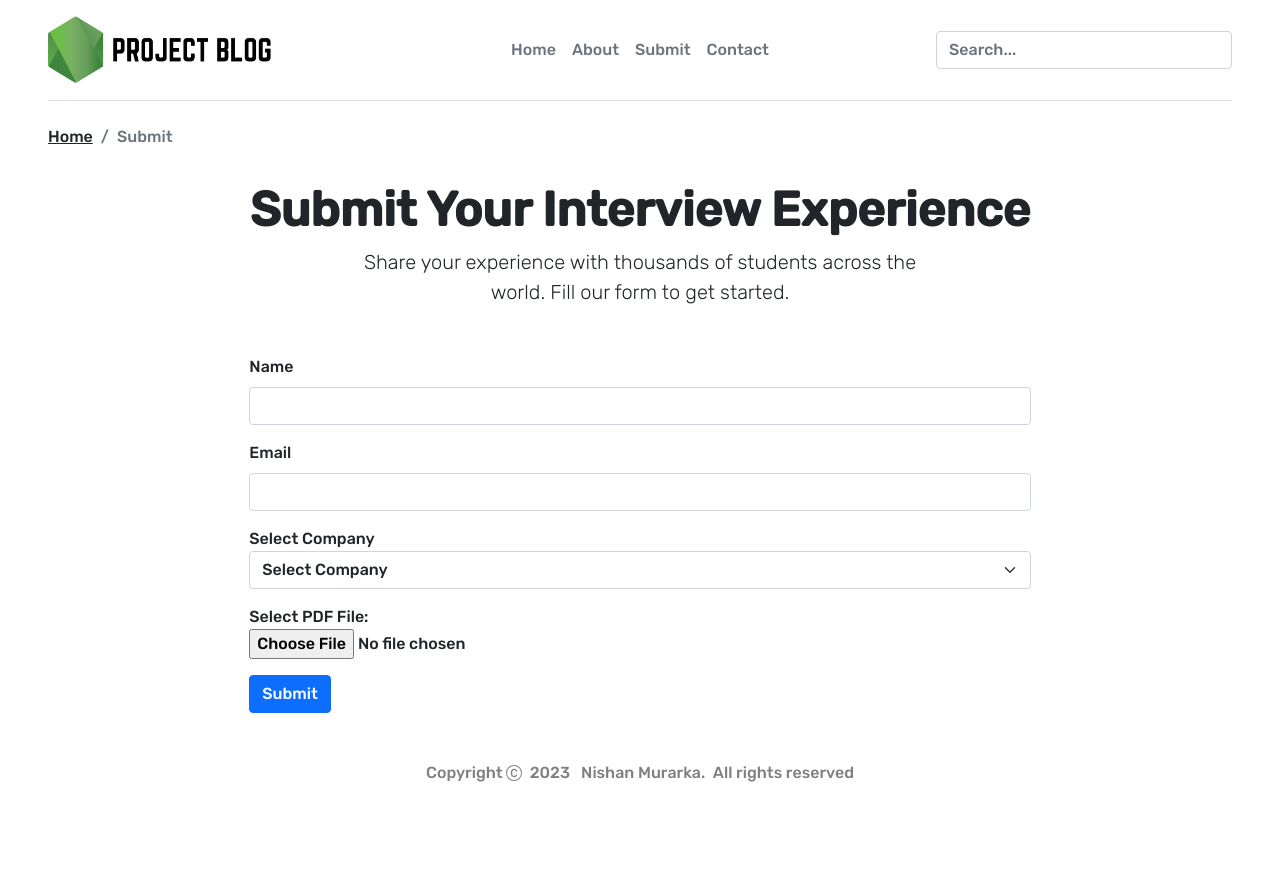
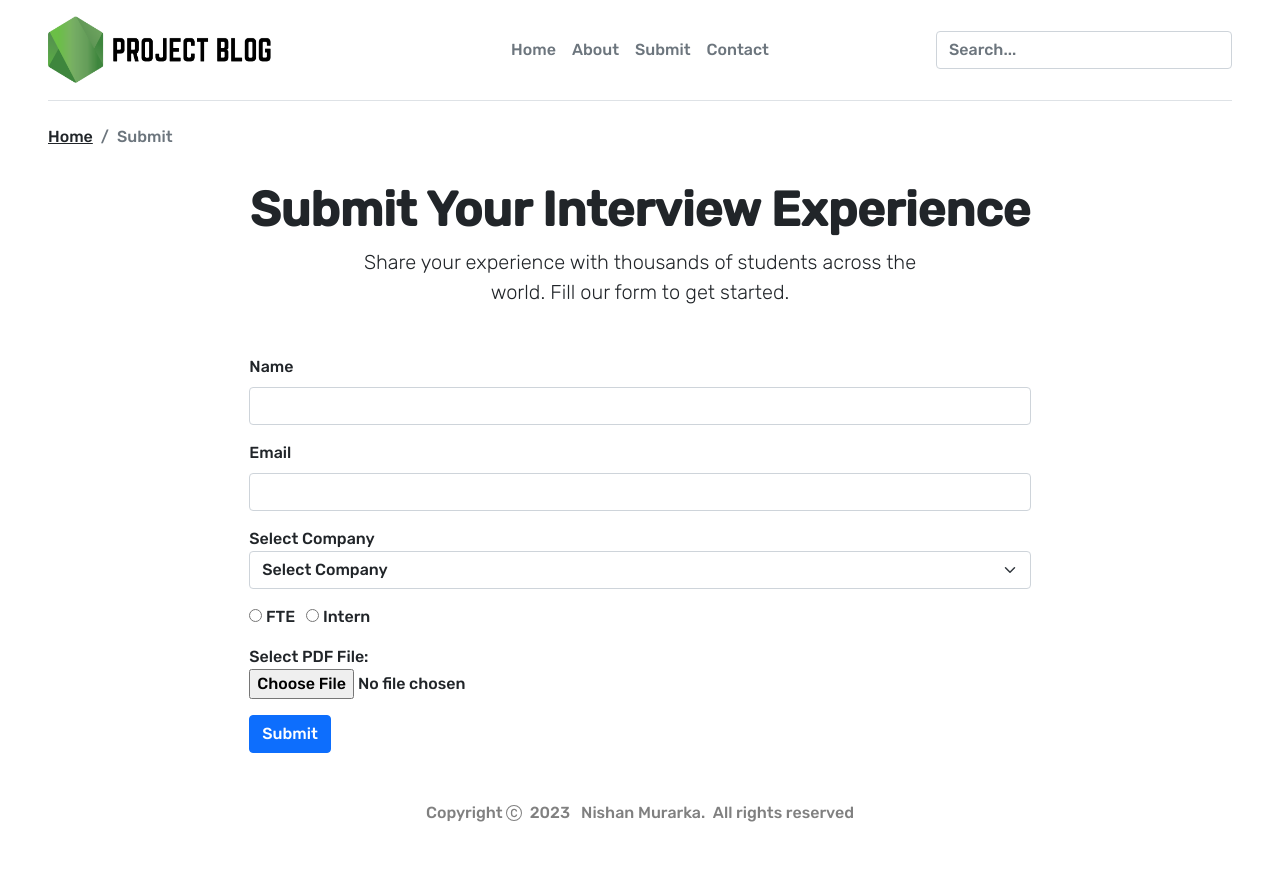
Before and after one commit to nishanmurarka/InterviewArchive.iiest, a Node server app: page /submit in a window 1280 px wide. Before the commit the page ends 782 px from the top, so only its background shows below. Run offline with Node 20, Linux system fonts and the light colour scheme; data that the repository does not hold is empty; some libraries are stand-ins or nearby versions.

Commit message:
intern option added

```diff
--- a/server/controllers/recipeController.js
+++ b/server/controllers/recipeController.js
@@ -153,6 +153,7 @@ exports.submitRecipe = async(req, res) => {
         name: req.body.name,
         email: req.body.email,
         category: req.body.category,
+        role: req.body.role,
         pdf: req.file.filename
       });
 
--- a/server/models/Recipe.js
+++ b/server/models/Recipe.js
@@ -15,6 +15,10 @@ const recipeSchema = new mongoose.Schema({
         type: String,
         required: 'This field is requied'
     },
+    role:{
+        type: String,
+        required: 'This field is required'
+    },
     pdf: {
         type: String,
         required: 'This field is requied'
--- a/views/categories.ejs
+++ b/views/categories.ejs
@@ -12,8 +12,9 @@
   <% if(typeof categoryById!='undefined' && categoryById.length>0) { %>
     <% categoryById.forEach(function(recipe,index) { %>
       <div class="row category_link_new">
+        <div class="col-12 col-md-1"> <%- recipe.role %></div>
         <div class="col-12 col-md-4"> <%- recipe.name %></div>
-        <div class="col-12 col-md-6"> <%- recipe.email %> </div>
+        <div class="col-12 col-md-5"> <%- recipe.email %> </div>
         <div class="col-12 col-md-2">
           <a href="/project/<%- recipe.id %>/view"><i style="font-size: x-large"; class="bi bi-eye-fill"></i></a>
           <span>|</span>
--- a/views/submit-recipe.ejs
+++ b/views/submit-recipe.ejs
@@ -59,6 +59,12 @@
             <label for="image">Product Image</label>
             <input type="file" class="form-control" name="image" accept="image/*">
           </div> -->
+          <div class="col-12">
+            <input type="radio" id="role" name="role" value="FTE">
+            <label for="FTE">FTE</label> &nbsp;
+            <input type="radio" id="role" name="role" value="Intern">
+            <label for="Intern">Intern</label>
+          </div>
 
           <div class="col-12">
             <label for="pdfFile">Select PDF File:</label>
```
